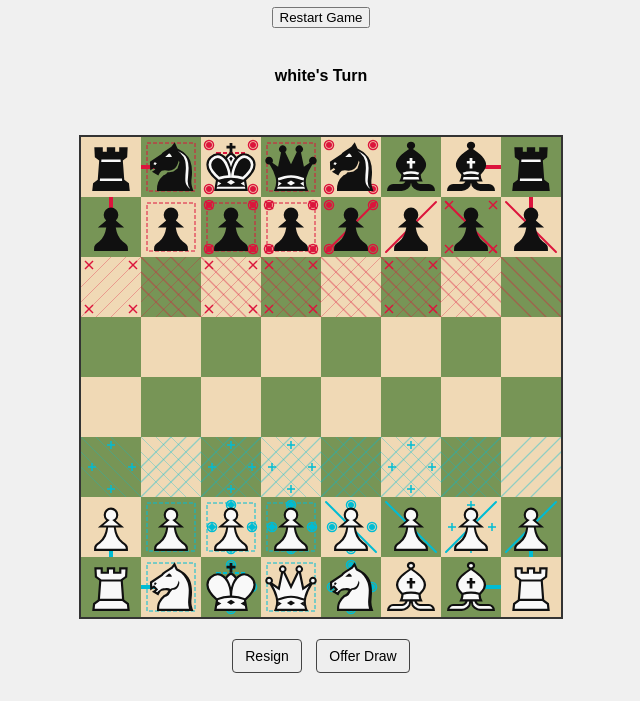
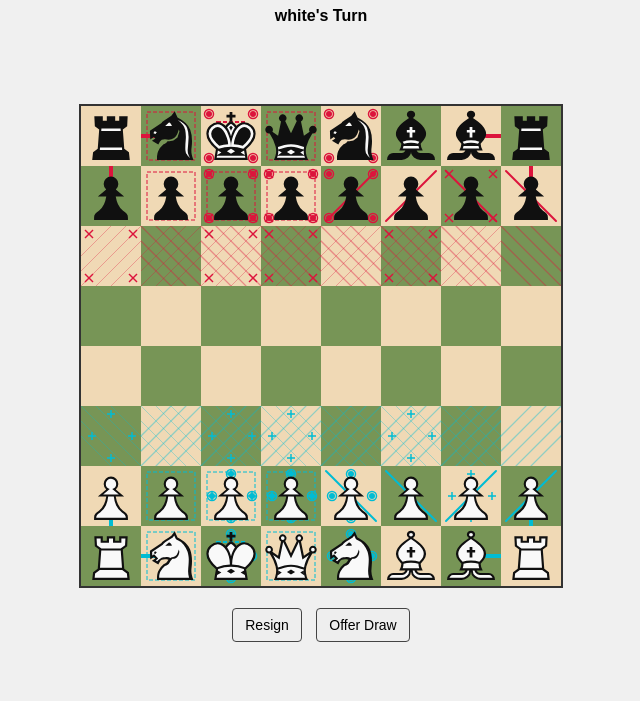
Before and after one commit to dstaehle/Chess960, a website with bundled scripts: page index.html in a window 1280 px wide. Shown: the part 101-802 px from the top of the page, without its empty margins (319-959 px from the left). Built offline with nearby package versions, Linux system fonts and the light colour scheme.

Commit message:
Correcting index.html

```diff
--- a/index.html
+++ b/index.html
@@ -8,9 +8,9 @@
 </head>
 <body>
   <h1>Influence Chess 960</h1>
-  <button id="restartBtn">Restart Game</button>
+
+  <div id="turn-indicator" aria-live="polite">White's turn</div>
   <div id="gameStatus" aria-live="polite"></div>
-  <div id="turn-indicator" aria-live="polite">White's turn</div>
   <div id="checkStatus" aria-live="polite"></div>
   <div id="board"></div>
   <div id="controls" role="region" aria-label="Game controls">
```
